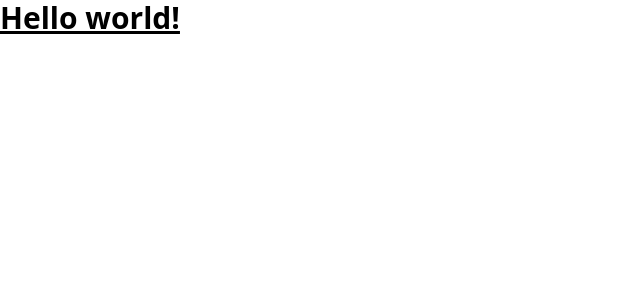
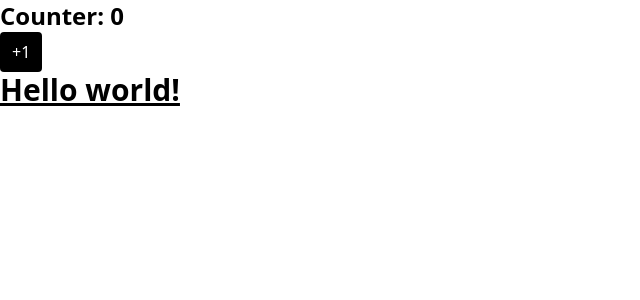
Before and after one commit to ajamarco/VP-code-task, a React (Vite) app: page / in a window 1280 px wide. Shown: the top 300 px of the page, without its empty margins (0-640 px from the left). Built offline with nearby package versions, Linux system fonts and the light colour scheme.

Commit message:
Added the slice call to App.tsx file

```diff
--- a/src/app/App.tsx
+++ b/src/app/App.tsx
@@ -1,6 +1,19 @@
+import { useAppDispatch, useAppSelector } from "../hooks/redux";
+import { increment } from "../features/counter/counterSlice";
+
 function App() {
+  const value = useAppSelector((state) => state.counter.value);
+  const dispatch = useAppDispatch();
+
   return (
     <>
+      <div className="text-2xl font-bold">Counter: {value}</div>
+      <button
+        className="px-3 py-2 rounded bg-black text-white"
+        onClick={() => dispatch(increment())}
+      >
+        +1
+      </button>
       <h1 className="text-3xl font-bold underline">Hello world!</h1>
     </>
   );
```
